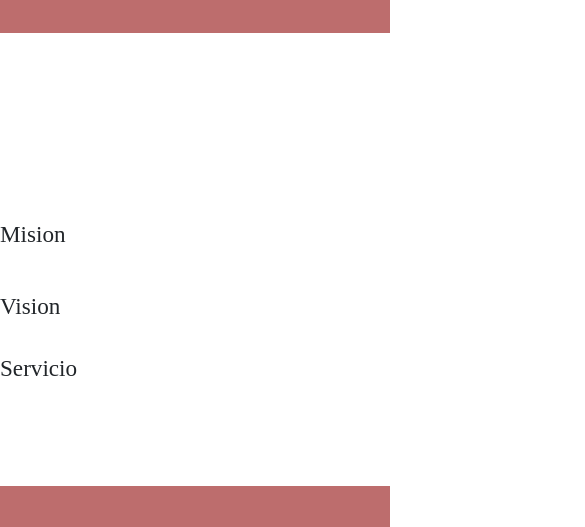
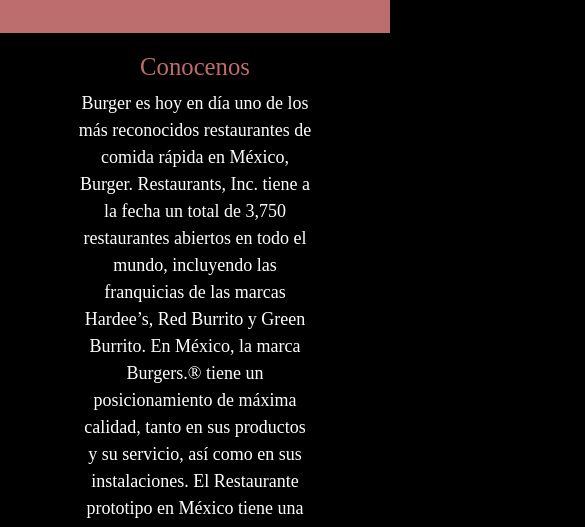
Before and after one commit to Danyx122/miweb-coder, a plain HTML site: page pages/acerca-de-nosotros.html in a window 390 px wide. Shown: the part 167-694 px from the top of the page, 585 px wide, since content can reach past the window. Drawn offline with nearby package versions, Linux system fonts and the light colour scheme.

Commit message:
nosotros responsive

```diff
--- a/pages/acerca-de-nosotros.html
+++ b/pages/acerca-de-nosotros.html
@@ -19,7 +19,7 @@
     />
   </head>
 
-  <body>
+  <body class="allnosotros">
     <header>
       <div class="logo">
         <img src="../image/LogoBurger.jpg" alt="img-logo" class="logo" />
@@ -48,32 +48,33 @@
       </nav>
     </header>
 
-    <section id="informacion">
-      <div class="inf-nosotros">
-        <div class="nosotros">
-          <h2>Conocenos</h2>
-          <p>
-            Burger es hoy en día uno de los más reconocidos restaurantes de
-            comida rápida en México, Burger. Restaurants, Inc. tiene a la fecha
-            un total de 3,750 restaurantes abiertos en todo el mundo, incluyendo
-            las franquicias de las marcas Hardee’s, Red Burrito y Green Burrito.
-            En México, la marca Burgers.® tiene un posicionamiento de máxima
-            calidad, tanto en sus productos y su servicio, así como en sus
-            instalaciones. El Restaurante prototipo en México tiene una
-            capacidad de 180-230 asientos, En cuanto al diseño, las
-            instalaciones siempre cuentan con arquitectura contemporánea,
-            ofreciendo un ambiente confortable y familiar. En México actualmente
-            hay 299 Restaurantes operando todos los días. Los productos de
-            Burgers.® tienen la imagen de calidad más alta en la industria de
-            las hamburguesas en México, innovando constantemente, ofreciendo
-            barras de salsas y estaciones de refresco con relleno ilimitado.
-            Somos los únicos con servicio a la mesa. Todos los alimentos son
-            preparados al momento de ordenar. Es así como en Burgers.® nos
-            consolidamos como una empresa líder, sólida y confiable, con la que
-            hemos ganado la preferencia de nuestros Invitados.
+    <section id="acerca-de-nosotros">
+      <div>
+        <h2 class="h2-nosotros">Conocenos</h2>
+        <p class="p-nosotros">
+          Burger es hoy en día uno de los más reconocidos restaurantes de comida
+          rápida en México, Burger. Restaurants, Inc. tiene a la fecha un total
+          de 3,750 restaurantes abiertos en todo el mundo, incluyendo las
+          franquicias de las marcas Hardee’s, Red Burrito y Green Burrito. En
+          México, la marca Burgers.® tiene un posicionamiento de máxima calidad,
+          tanto en sus productos y su servicio, así como en sus instalaciones.
+          El Restaurante prototipo en México tiene una capacidad de 180-230
+          asientos, En cuanto al diseño, las instalaciones siempre cuentan con
+          arquitectura contemporánea, ofreciendo un ambiente confortable y
+          familiar. En México actualmente hay 299 Restaurantes operando todos
+          los días. Los productos de Burgers.® tienen la imagen de calidad más
+          alta en la industria de las hamburguesas en México, innovando
+          constantemente, ofreciendo barras de salsas y estaciones de refresco
+          con relleno ilimitado. Somos los únicos con servicio a la mesa. Todos
+          los alimentos son preparados al momento de ordenar. Es así como en
+          Burgers.® nos consolidamos como una empresa líder, sólida y confiable,
+          con la que hemos ganado la preferencia de nuestros Invitados.
         </p>
+        <div class="iimg3">
+          <img src="../image/nosotros3.jpg" alt="fundador" />
         </div>
-        <div class="nosotros">
+      </div>
+      <div>
         <h3 class="h3-nosotros">Mision</h3>
         <p class="p-nosotros">
           Ofrecer las mejores hamburguesas con un excelente servicio en
@@ -81,29 +82,38 @@
           familiar.
         </p>
       </div>
-        <div class="nosotros">
+      <div>
         <h3 class="h3-nosotros">Vision</h3>
         <p class="p-nosotros">
-            Ser la mejor franquicia de comida rápida, líder en nuestro
-            territorio.
+          Ser la mejor franquicia de comida rápida, líder en nuestro territorio.
         </p>
+        <div class="iimg2">
+          <img src="../image/nosotros2.jpg" alt="mision-vision" />
         </div>
-        <div class="nosotros">
+      </div>
+      <div>
         <h3 class="h3-nosotros">Servicio</h3>
         <p class="p-nosotros">
-            Lo que hacemos no tendría sentido sin un servicio amable, cálido y
-            de gran calidad. Es lo que complementa una buena comida. Cada vez
-            que nos visites, queremos que te vayas satisfecho por una deliciosa
-            hamburguesa, y contento por un servicio amable. La calidad debe
-            estar presente en cada uno de los aspectos de nuestra empresa. Todo
-            en beneficio de nuestros invitados. En esta empresa queremos que te
+          Lo que hacemos no tendría sentido sin un servicio amable, cálido y de
+          gran calidad. Es lo que complementa una buena comida. Cada vez que nos
+          visites, queremos que te vayas satisfecho por una deliciosa
+          hamburguesa, y contento por un servicio amable. La calidad debe estar
+          presente en cada uno de los aspectos de nuestra empresa. Todo en
+          beneficio de nuestros invitados. En esta empresa queremos que te
           sientas lo mejor de lo mejor posible y pases un agradable momento en
           nuestros establecimientos como si estuvieras en casa, tal es así que
-            para nosotros no eres un cliente, sino un Invitado y como tal
-            debemos tratarte brindándote el mejor servicio que cualquier
-            establecimiento de comida rápida siempre.
+          para nosotros no eres un cliente, sino un Invitado y como tal debemos
+          tratarte brindándote el mejor servicio que cualquier establecimiento
+          de comida rápida siempre.
         </p>
+        <div class="iimg1">
+          <img src="../image/nosotros1.jpg" alt="servicio" />
         </div>
+      </div>
+      <div class="comentario-button">
+        <a href="./contacto.html"
+          ><input type="button" value="Deja tu comentario"
+        /></a>
       </div>
     </section>
 
--- a/style/styles.css
+++ b/style/styles.css
@@ -65,6 +65,7 @@ ul {
 #slider {
   margin-top: 2%;
 }
+
 /*Cards*/
 #contenedor {
   width: 100%;
@@ -154,18 +155,16 @@ footer {
 
 .contactohtml {
   background-color: black;
+  margin: auto;
 }
 
-h2 {
+.cont {
+  color: white;
   text-align: center;
-  font-size: x-large;
-  color: #fff;
 }
 
-p {
-  text-align: Center;
+p.cont {
   font-size: 20px;
-  color: #fff;
   line-height: 5px;
 }
 
@@ -193,5 +192,32 @@ p {
 }
 
 /* Sobre nosotros*/
+.allnosotros {
+  background-color: black;
+  margin: auto;
+}
+.h2-nosotros,
+.h3-nosotros {
+  color: #bd6d6d;
+  text-align: center;
+}
+.p-nosotros {
+  color: #fff;
+  text-align: center;
+  margin-inline: 20%;
+  font-size: large;
+}
+#acerca-de-nosotros {
+  margin-block: 5%;
+}
+.comentario-button {
+  text-align: center;
+  margin-top: 3%;
+}
 
+.iimg3,
+.iimg2,
+.iimg1 {
+  text-align: center;
+}
 /*menu*/
```
Also changed, not shown: pages/contacto.html (+3 -3 lines), image/nosotros1.jpg (added), image/nosotros2.jpg (added), image/nosotros3.jpg (added). Lines whose indentation alone changed are shown as unchanged.
